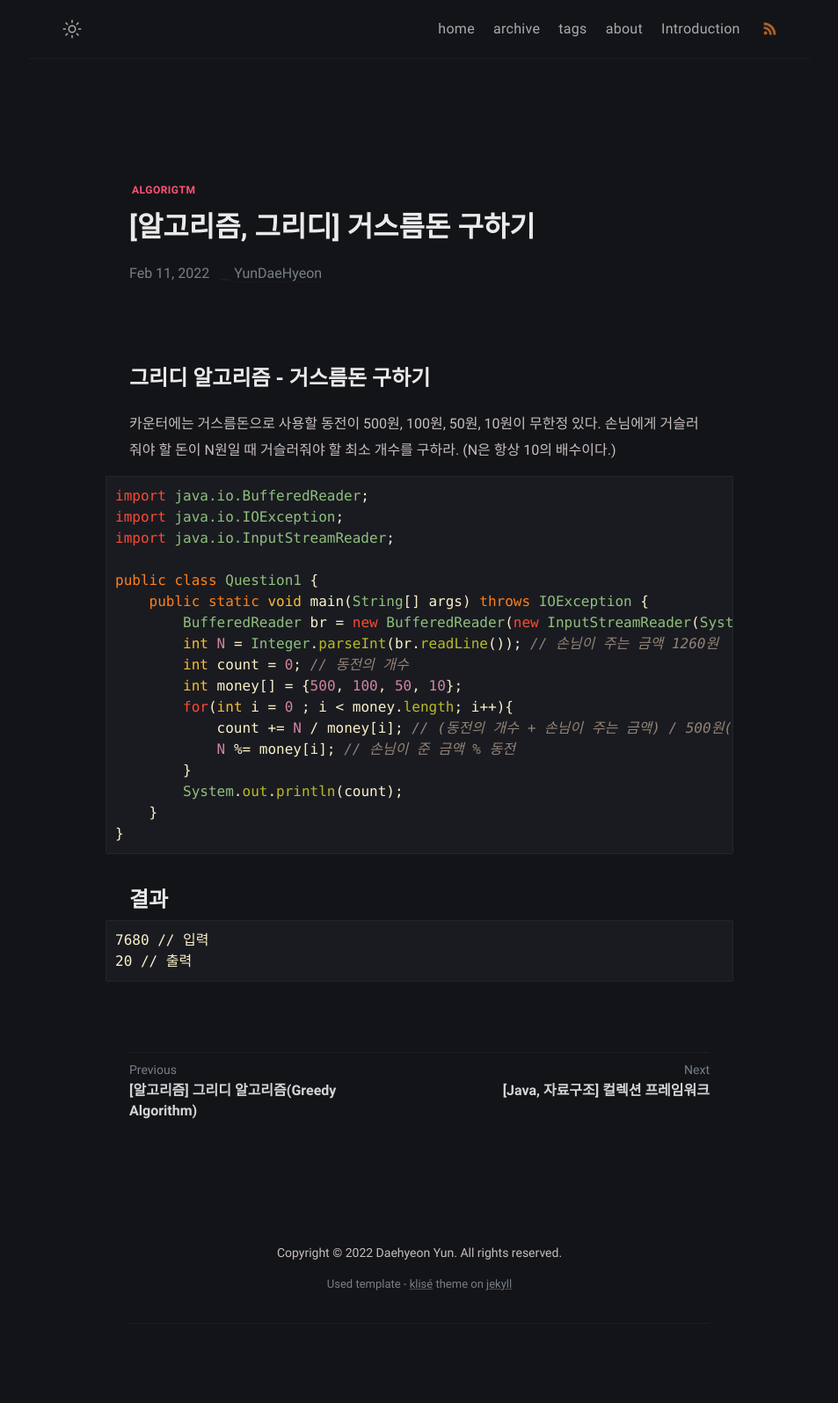
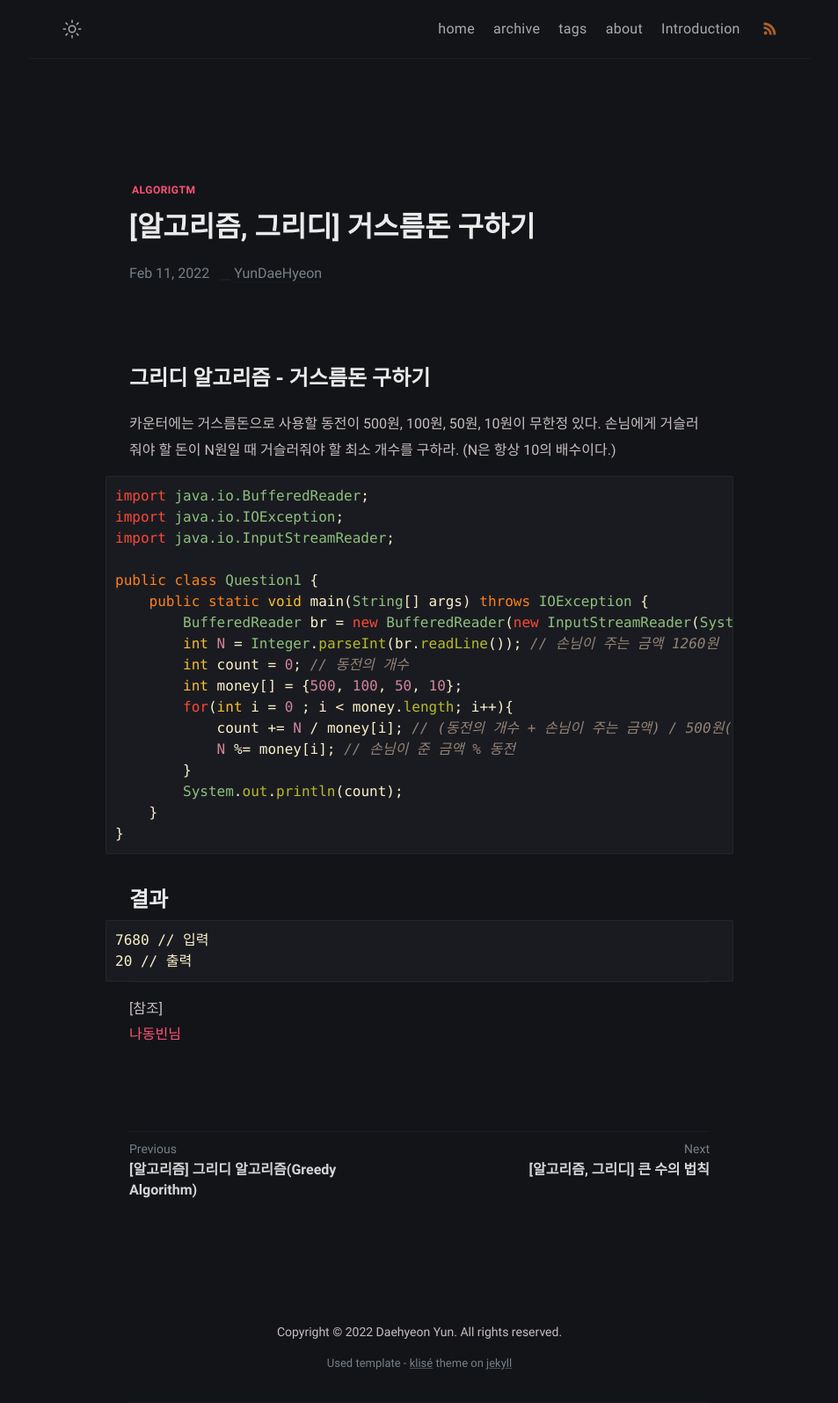
Before and after one commit to YunDaeHyeon/YunDaeHyeon.github.io, a Jekyll site: the page built from _posts/Algorithm/2022-02-11-algorithm-post2.md, in a window 1280 px wide. Shown: the whole page at 88% size, without its empty margins (163-1116 px from the left). Built offline with Jekyll 4.4.1, drawn with Linux system fonts in a browser that asks for light colours; comment, search, counter and statistics services are not loaded; before the commit the page ends 1505 px from its top, so only the background shows below that; some of the changed lines change nothing that is shown.

Commit message:
mac-22.02.12 algorithm post3 add

````diff
--- a/_posts/Algorithm/2022-02-11-algorithm-post2.md
+++ b/_posts/Algorithm/2022-02-11-algorithm-post2.md
@@ -35,3 +35,9 @@
 7680 // 입력
 20 // 출력
 ```
+
+
+
+---
+[참조]
+[나동빈님](http://www.kyobobook.co.kr/product/detailViewKor.laf?ejkGb=KOR&mallGb=KOR&barcode=9791162243077)
--- /dev/null
+++ b/_posts/Algorithm/2022-02-12-algorithm-post3.md
@@ -0,0 +1,80 @@
+---
+layout: post
+title: "[알고리즘, 그리디] 큰 수의 법칙"
+data:   2022-02-12 19:01:00+0900
+categories: jekyll update
+tags: [algorigtm]
+---
+# 그리디 알고리즘 - 큰 수의 법칙
+동빈이의 큰 수의 법칙은 다양한 수로 이루어진 배열이 있을 때 주어진 수들을 M번 더하여 가장 큰 수를 만드는 법칙.
+단, 배열의 특정한 인텍스(번호)에 해당하는 수가 연속해서 K번 초과하여 더해질 수 없다.
+ex : 순서대로 2, 4, 5, 4, 6으로 이루어진 배열이 있을 때 M은 8, K은 3일 때 특정한 인덱스(번호)는 3번까지만 더해질 수 있다.
+큰 수의 법칙에 따르면 6 + 6 + 6 + 5 + 6 + 6 + 6 + 5 = 46이 된다.
+단, 서로 다른 인덱스에 해당하는 수가 같은 경우에도 서로 다른 것으로 간주한다.
+3, 4, 3, 4, 3으로 이루어진 배열이 있을 때 M은 7, K는 2일 때 특정한 인덱스는 4번까지만 더해질 수 있다. 하지만, 가장 큰 수는 4지만
+서로 다른 인덱스(번호)를 가지고 있어 4를 번갈아 두 번씩 더하는 것이 가능하다.
+즉, 4 + 4 + 4 + 4 + 4 + 4 + 4 = 28이 가능하다.
+배열의 크기 N, 숫자가 더해지는 횟수 M, 특정한 번호 반복 제한 K가 주어질 때 큰 수의 법칙에 따른 결과를 출력하시오.
+[ 입력 예시 ]       [ 출력 예시 ]
+5 8 3               46
+2 4 5 4 6
+
+```java
+import java.io.BufferedReader;
+import java.io.IOException;
+import java.io.InputStreamReader;
+import java.util.Arrays;
+import java.util.StringTokenizer;
+
+public class Question2 {
+    public static void main(String[] args) throws IOException {
+        BufferedReader br = new BufferedReader(new InputStreamReader(System.in));
+        StringTokenizer st = new StringTokenizer(br.readLine()," ");
+        int[] N = new int[Integer.parseInt(st.nextToken())]; // 배열의 크기
+        int M = Integer.parseInt(st.nextToken()); // 숫자가 더해지는 횟수
+        int K = Integer.parseInt(st.nextToken()); // K번 초과하여 더해지기 금지.
+
+        // 배열[N]에 값 대입하기
+        st = new StringTokenizer(br.readLine()," ");
+        for(int i = 0; i < N.length; i++) N[i] = Integer.parseInt(st.nextToken());
+
+        Arrays.sort(N); // 배열 N을 오름차순 정렬
+        int first = N[N.length-1];
+        int second = N[N.length-2];
+        int count = 0; // 반복문 횟수
+        int result = 0; // 최종 결과
+
+        // M번 만큼 더하기
+        for(int i = 0; i < M; i++){
+            if(count == K){
+                result += second;
+                count = 0;
+            }else{
+                result += first;
+                count++;
+            }
+        }
+        System.out.println(+result);
+    }
+}
+```
+
+# 결과
+case 1 :
+```console
+5 8 3       // 입력 1
+2 4 5 4 6   // 입력 2
+46          // 출력
+```
+case 2 :
+```console
+5 7 2       // 입력 1
+3 4 3 4 3   // 입력 2
+28          // 출력
+```
+
+
+
+---
+[참조]
+[나동빈님](http://www.kyobobook.co.kr/product/detailViewKor.laf?ejkGb=KOR&mallGb=KOR&barcode=9791162243077)
````
